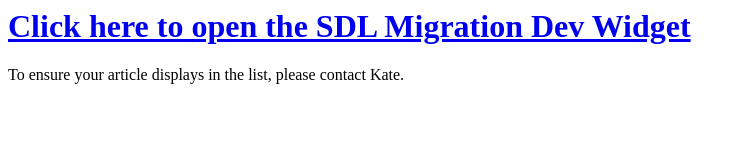
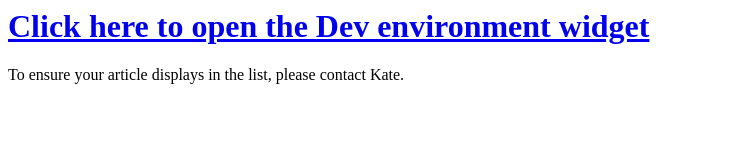
Before and after one commit to KateDomenichella/DSCC-Articles-Widget-Testing, a plain HTML site: page index.html in a window 1280 px wide. Shown: the whole page, without its empty margins (0-746 px from the left). Drawn offline with Linux system fonts and the light colour scheme; some packages are replaced by stand-ins of ours; a script that the page names is missing.

Commit message:
updated text per Anne's request

```diff
--- a/index.html
+++ b/index.html
@@ -19,7 +19,7 @@
 </script>
 </head>
 <body>
-<h1><a href="." onclick="iph('toggle');return false;">Click here to open the SDL Migration Dev Widget</a></h1>
+<h1><a href="." onclick="iph('toggle');return false;">Click here to open the Dev environment widget</a></h1>
 
 <p>To ensure your article displays in the list, please contact Kate.</p>
 
```
